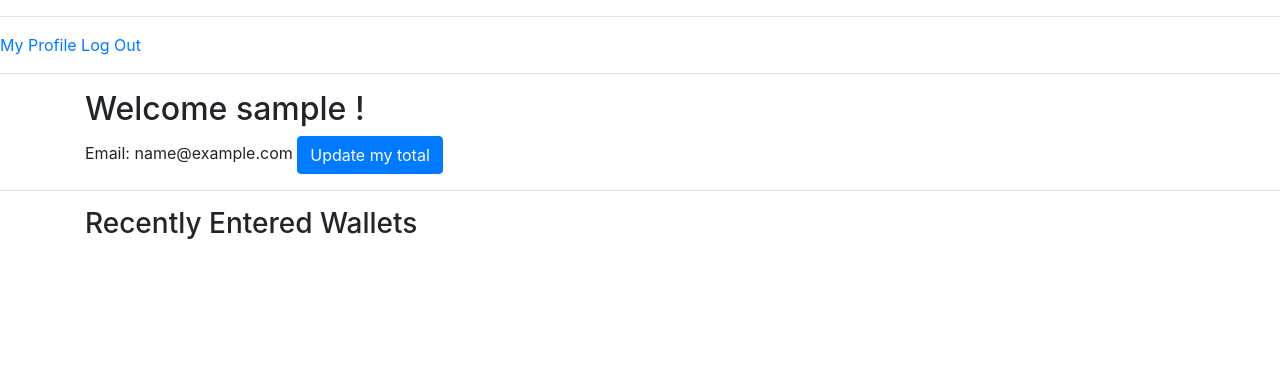
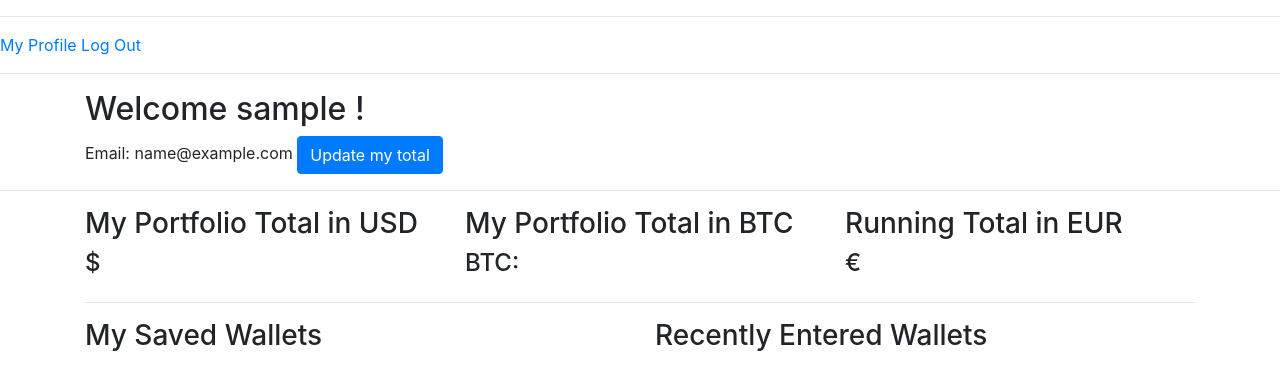
Before and after one commit to KGmajor/PROJECTSUMBLOCKS, a Flask app: page /profile-page/ in a window 1280 px wide. Shown: the top 390 px of the page. Run offline with Flask 2, Linux system fonts and the light colour scheme; the visitor is signed in with stand-in values (Sample User, id 1); data comes from the database, SQL or seed files in the repository; data that the repository does not hold is empty; some libraries are stand-ins or nearby versions.

Commit message:
Added user wallet calculations in profile page

```diff
--- a/helpers.py
+++ b/helpers.py
@@ -2,10 +2,11 @@ from apicalls import *
 
 def run_my_wallets(my_wallets):
     wallet_totals = []
+    wallet_addresses = []
     for wallet in my_wallets:
 
         wallet = wallet.wallet_address
-        print(wallet)
+        wallet_addresses.append(wallet)
         if wallet[0] == '0':
             result = erc20_address_call(wallet)
             wallet_totals.append(result)
--- a/server.py
+++ b/server.py
@@ -1,6 +1,6 @@
 from jinja2 import StrictUndefined
 
-from flask import (Flask, render_template, redirect, request, flash, session, jsonify)
+from flask import (Flask, render_template, redirect, request, flash, session, jsonify, url_for)
 from flask_debugtoolbar import DebugToolbarExtension
 
 import requests
@@ -34,10 +34,16 @@ def user_wallets():
     print(user_id)
 
     get_user_wallets = Wallet.query.filter_by(user_id = user_id).all()
+    users_wallets = []
+    user_wallet_totals = run_my_wallets(get_user_wallets)
 
-    user_wallet_totals = run_my_wallets(get_user_wallets)
-    print(jsonify(user_wallet_totals))
-    return jsonify(user_wallet_totals=user_wallet_totals)
+    for wallet in get_user_wallets:
+        wallet = wallet.wallet_address
+        users_wallets.append(wallet)
+
+
+
+    return jsonify(user_wallet_totals=user_wallet_totals, users_wallets=users_wallets)
 
 @app.route('/wallet-processing.json', methods=['GET'])
 def wall_processing_json():
@@ -111,6 +117,11 @@ def render_user_profile():
     username = user.username
     email = user.email
 
+    get_user_wallets = Wallet.query.filter_by(user_id = user_id).all()
+
+    user_wallet_totals = run_my_wallets(get_user_wallets)
+    print(user_wallet_totals)
+
     return render_template("profile-page.html", username=username, email=email)
 
 @app.route('/login-form')
@@ -133,7 +144,7 @@ def log_user_in():
             session.modified = True
 
 
-            return redirect(f'/profile-page/')
+            return redirect('/profile-page/')
         else:
             flash('WRONG PASSWORD!!', 'error')
             return render_template("login-form.html")
--- a/static/js/app.js
+++ b/static/js/app.js
@@ -55,6 +55,7 @@ Number.prototype.numberFormat = function(decimals, dec_point, thousands_sep) {
     const coinsToConvert = results.eth_coins;
     const btcCoins = results.btc_coins;
     const mains = results.mains;
+    console.log(ethCoins);
 
     handleWallets(wallets);
 
@@ -201,33 +202,7 @@ Number.prototype.numberFormat = function(decimals, dec_point, thousands_sep) {
     }
   };
 
-    function profileWallets () {
-    const profileWalletsEl = document.getElementById("profile-wallets");
-    Object.keys(sessionStorage).forEach(function(key){
-      const li = document.createElement('li');
 
-        if (sessionStorage.getItem(key) != '') {
-          li.textContent = sessionStorage.getItem(key);
-          profileWalletsEl.appendChild(li);
-          profileWalletsEl.insertAdjacentHTML('beforeend', '<button type="button" class="btn btn-success" data-cmd="keep" id="'+ key +'">Keep</button><button type="button" class="btn btn-danger" data-cmd="delete" id="'+ key +'">Delete</button>');
-        } else {
-          li.textContent = key;
-          profileWalletsEl.appendChild(li);
-          profileWalletsEl.insertAdjacentHTML('beforeend', '<button type="button" class="btn btn-success" data-cmd="keep" id="'+ key +'">Keep</button><button type="button" class="btn btn-danger" data-cmd="delete" id="'+ key +'">Delete</button>');
-        }
-      });
-    }
-  function runSavedWallets() {
-    $('#wallet_run').on('click', (evt) => {
-        $.get('/profile_wallets.json', (response) => {
-              const results = response;
-              handleETHCoins (results);
-        });
-      })
-    }
-
-  runSavedWallets();
-  profileWallets();
 
 
   handleFormSubmission();
--- a/static/js/profiles.js
+++ b/static/js/profiles.js
@@ -1,4 +1,19 @@
 "use strict";
+const enteredWallets = []
+let runningUSDSum = 0;
+let runningBTCSum = 0;
+let runningEURSum = 0;
+let runningCoinSum = new Object();
+
+Number.prototype.numberFormat = function(decimals, dec_point, thousands_sep) {
+    dec_point = typeof dec_point !== 'undefined' ? dec_point : '.';
+    thousands_sep = typeof thousands_sep !== 'undefined' ? thousands_sep : ',';
+
+    var parts = this.toFixed(decimals).split('.');
+    parts[0] = parts[0].replace(/\B(?=(\d{3})+(?!\d))/g, thousands_sep);
+
+    return parts.join(dec_point);
+}
 
 function profileWallets () {
   const profileWalletsEl = document.getElementById("profile-wallets");
@@ -17,13 +32,89 @@ function profileWallets () {
     });
   }
 function runSavedWallets() {
-  $('#wallet_run').on('click', (evt) => {
-      $.get('/profile_wallets.json', (response) => {
-            const results = response;
-            console.log(results);
+  $.get('/profile_wallets.json', (response) => {
+        const results = response;
+        console.log(results.user_wallet_totals);
+        handleSavedWallets(results.users_wallets);
+        Object.entries(response.user_wallet_totals).forEach(entry => {
+          if (entry[1][0] !== 'BTC') {
+            handleETHCoins(entry[1]);
+        }
+          else {
+            handleBTCCoins(entry[1]);
+        }
       });
     })
   }
 
-runSavedWallets();
+  function handleETHCoins (ethCoins) {
+    if (ethCoins.length === 0) return;
+    Object.entries(ethCoins).forEach(entry => {
+      let coinName = entry[0];
+      let coinCount = entry[1];
+      $.getJSON('https://min-api.cryptocompare.com/data/price?fsym='+ coinName +'&tsyms=USD,BTC,EUR', function(data){
+
+      currencyExchange(coinName, coinCount, data);
+      // addChartData(doughnutChart, coinName, coinCount);
+
+      if (coinName in runningCoinSum) {
+        runningCoinSum[coinName] += coinCount;
+      } else {
+        runningCoinSum[coinName] = coinCount;
+      }
+      console.log(runningCoinSum);
+    });
+  });
+}
+
+  function handleBTCCoins (btcCoins) {
+    Object.entries(btcCoins).forEach(entry => {
+      let coinName = entry[0];
+      let coinCount = entry[1];
+      $.getJSON('https://min-api.cryptocompare.com/data/price?fsym=BTC&tsyms=USD,EUR', function(data){
+      runningBTCSum += coinCount;
+      let eurRate = data.EUR;
+      currencyExchange(coinName, coinCount, data);
+      });
+    });
+  }
+
+  function handleSavedWallets (wallets) {
+    if (wallets.length === 0) return;
+    const profileWalletListEl = document.getElementById('saved-wallets');
+    wallets.forEach((walletAddress) => {
+
+      const li = document.createElement('li');
+      li.textContent = walletAddress;
+      profileWalletListEl.appendChild(li);
+    });
+  };
+
+
+
+function currencyExchange (coinName, coinCount, data) {
+  if (data.USD != null){
+        let usdRate = data.USD;
+        let coinUSDSum = coinCount * usdRate;
+        runningUSDSum += coinUSDSum;
+  };
+  if (data.BTC != null && coinName != 'BTC'){
+    let btcRate = data.BTC;
+    let coinBTCSum = coinCount * btcRate;
+    runningBTCSum += coinBTCSum;
+  };
+  if (data.EUR != null){
+    let eurRate = data.EUR;
+    let coinEURSum = coinCount * eurRate;
+    runningEURSum += coinEURSum;
+  };
+  loadSums();
+};
+
+function loadSums () {
+  document.getElementById("USD-SUM-PROFILE").innerHTML = runningUSDSum.numberFormat(2);
+  document.getElementById("BTC-SUM-PROFILE").innerHTML = runningBTCSum.numberFormat(8);
+  document.getElementById("EUR-SUM-PROFILE").innerHTML = runningEURSum.numberFormat(2);
+}
+
 profileWallets();
--- a/templates/base.html
+++ b/templates/base.html
@@ -36,7 +36,7 @@
 
   {% endblock %}
 
-      <script src="/static/js/app.js" type="text/javascript"></script>
+
 <script src="https://cdnjs.cloudflare.com/ajax/libs/popper.js/1.14.6/umd/popper.min.js" integrity="sha384-wHAiFfRlMFy6i5SRaxvfOCifBUQy1xHdJ/yoi7FRNXMRBu5WHdZYu1hA6ZOblgut" crossorigin="anonymous"></script>
 <script src="https://stackpath.bootstrapcdn.com/bootstrap/4.2.1/js/bootstrap.min.js" integrity="sha384-B0UglyR+jN6CkvvICOB2joaf5I4l3gm9GU6Hc1og6Ls7i6U/mkkaduKaBhlAXv9k" crossorigin="anonymous"></script>
 </body>
--- a/templates/homepage.html
+++ b/templates/homepage.html
@@ -51,4 +51,5 @@
 
 
 
+<script src="/static/js/app.js" type="text/javascript"></script>
 {% endblock %}
--- a/templates/profile-page.html
+++ b/templates/profile-page.html
@@ -14,14 +14,41 @@
   </div>
 <hr>
   <div class="container">
-    <h3>Recently Entered Wallets</h3>
+    <div class="row">
+      <div class="col-sm">
+          <h3> My Portfolio Total in USD</h3>
+          <h4>$ <span id="USD-SUM-PROFILE"></span></h4>
+      </div>
+      <div class="col-sm">
+          <h3> My Portfolio Total in BTC</h3>
+          <h4>BTC: <span id="BTC-SUM-PROFILE"></span></h4>
+      </div>
+      <div class="col-sm">
+          <h3> Running Total in EUR</h3>
+          <h4>€ <span id="EUR-SUM-PROFILE"></span></h4>
+      </div>
+    </div>
+<hr>
+    <div class="row">
+      <div class="col-sm">
+      <h3>My Saved Wallets</h3>
 
-      <ol id="profile-wallets">
+        <ol id="saved-wallets">
 
-      </ol>
-  </div>
-  <div>
+        </ol>
+      </div>
+      <div class="col-sm">
+      <h3>Recently Entered Wallets</h3>
 
+        <ol id="profile-wallets">
+
+        </ol>
+      </div>
+      <script> window.onload = function() {
+                runSavedWallets();
+              };
+      </script>
+    </div>
   </div>
 
 
```
